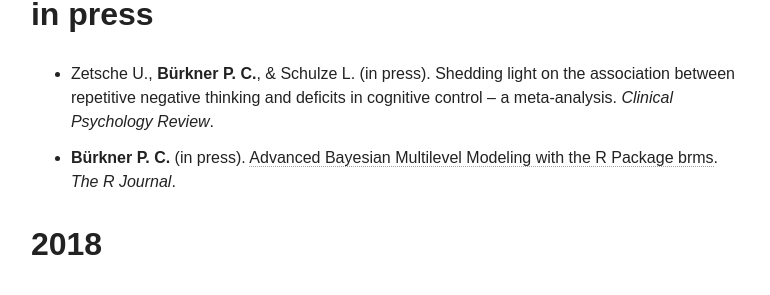
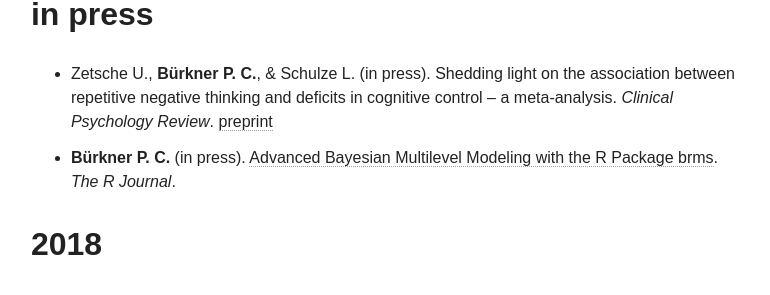
Before and after one commit to paul-buerkner/paul-buerkner.github.io, a Jekyll site: the page built from publications/index.md, in a window 1280 px wide and 900 px high, scrolled down 788 px. Shown: the part 147-442 px from the top of the window, without its empty margins (255-1025 px from the left). Built offline with Jekyll 4.4.1, drawn with Linux system fonts in a browser that asks for light colours; nearby versions of some CDN libraries.

Commit message:
add preprint link

```diff
--- a/publications/index.md
+++ b/publications/index.md
@@ -11,7 +11,7 @@
 * Williams D. R. & **Bürkner P. C.** (in review). [Coding errors lead to unsupported conclusions: A critique of Hofmann et al. (2015)](https://osf.io/preprints/psyarxiv/2jpdb/). *PsyArXiv preprint*. [*Retraction Watch*](http://retractionwatch.com/2016/10/04/oh-well-love-hormone-doesnt-reduce-psychiatric-symptoms-says-researchers-in-request-to-retract/)
 
 ## in press
-* Zetsche U., **Bürkner P. C.**, & Schulze L. (in press). Shedding light on the association between repetitive negative thinking and deficits in cognitive control – a meta-analysis. *Clinical Psychology Review*.
+* Zetsche U., **Bürkner P. C.**, & Schulze L. (in press). Shedding light on the association between repetitive negative thinking and deficits in cognitive control – a meta-analysis. *Clinical Psychology Review*. [preprint](https://psyarxiv.com/bz2ck/)
 * **Bürkner P. C.** (in press). [Advanced Bayesian Multilevel Modeling with the R Package brms](http://arxiv.org/abs/1705.11123). *The R Journal*.
 
 ## 2018
```
